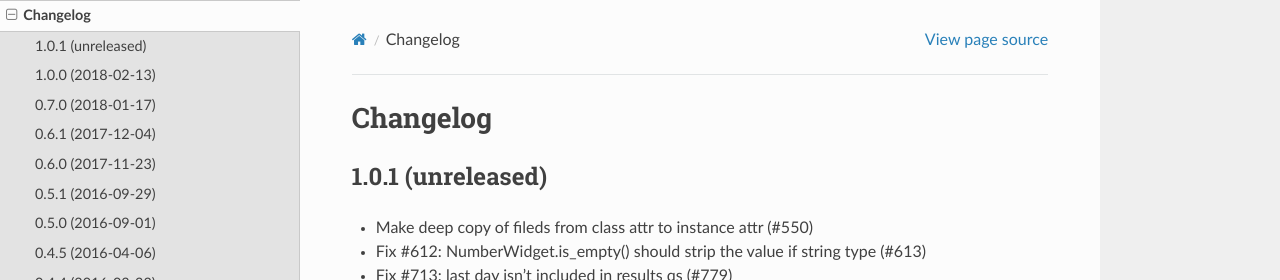
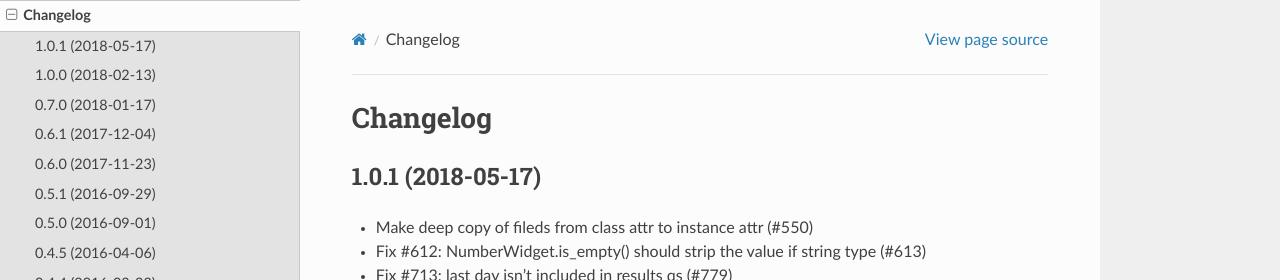
Before and after one commit to django-import-export/django-import-export, a Sphinx documentation site: the page built from docs/changelog.rst, in a window 1280 px wide and 900 px high. Shown: the top 280 px of the window. Built offline with Sphinx 7.4.7 and the Read the Docs theme 2.0.0, drawn with Linux system fonts in a browser that asks for light colours.

Commit message:
Preparing release 1.0.1

```diff
--- a/docs/changelog.rst
+++ b/docs/changelog.rst
@@ -2,7 +2,7 @@ Changelog
 =========
 
 
-1.0.1 (unreleased)
+1.0.1 (2018-05-17)
 ------------------
 
 - Make deep copy of fileds from class attr to instance attr (#550)
--- a/import_export/__init__.py
+++ b/import_export/__init__.py
@@ -1 +1 @@
-__version__ = '1.0.1.dev0'
+__version__ = '1.0.1'
```
